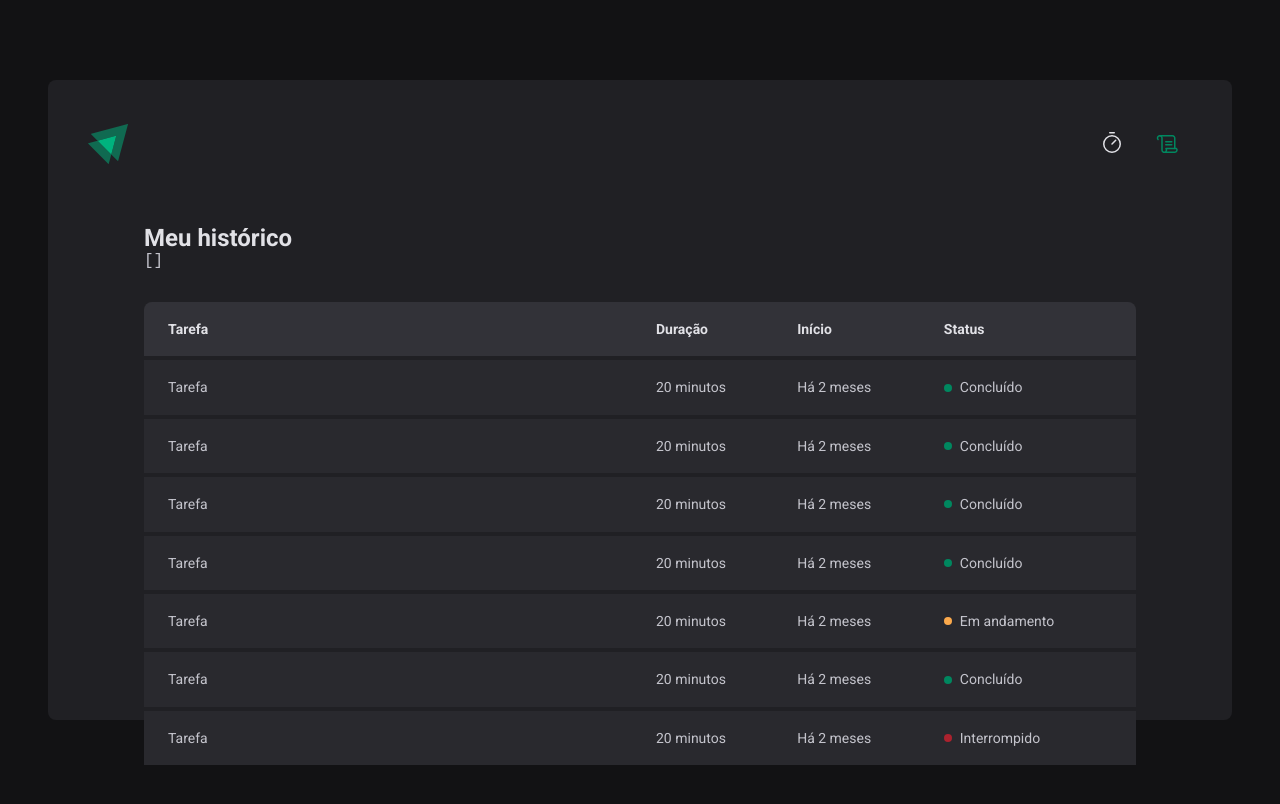
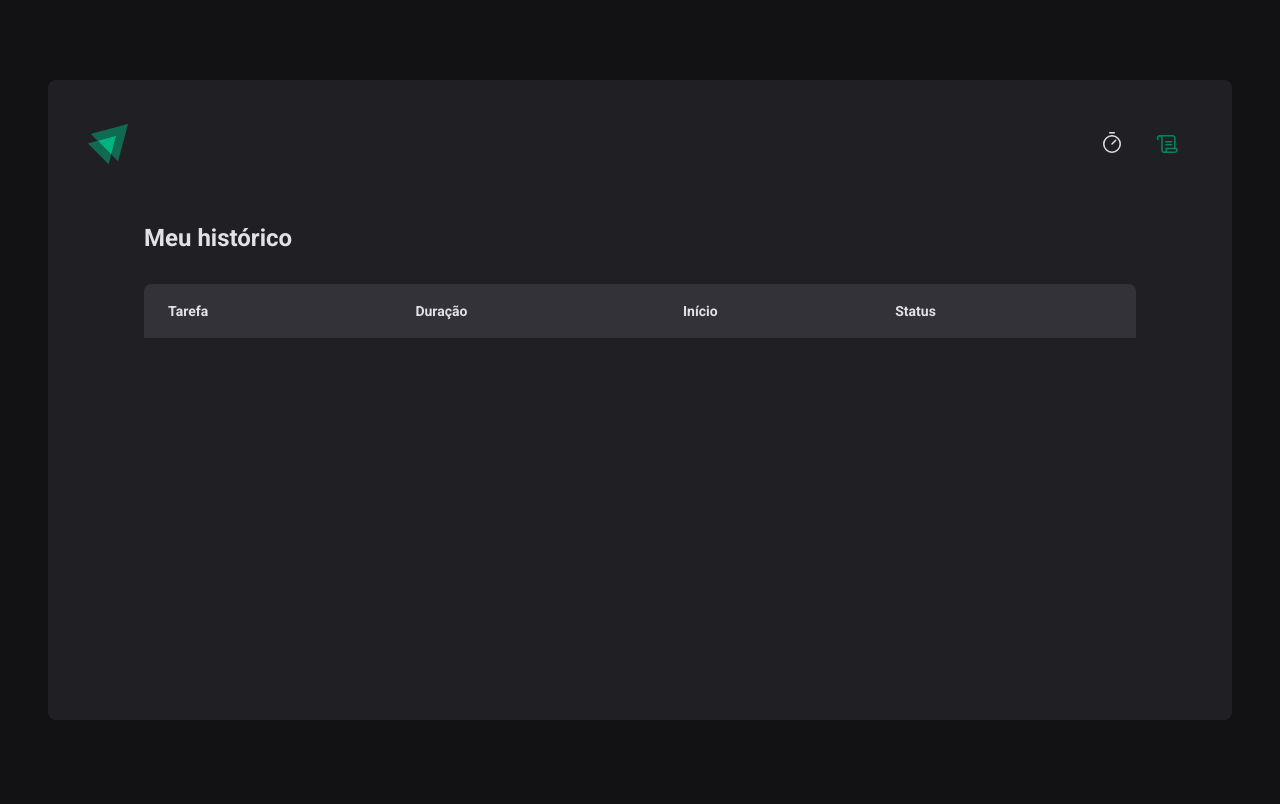
Before and after one commit to fabiomoura-m/ignite-timer, a React (Vite) app: page /history in a window 1280 px wide. Shown: the top 804 px of the page. Built offline with nearby package versions, Linux system fonts and the light colour scheme.

Commit message:
Contexto no React - Formatação de data

```diff
--- a/src/pages/History/index.tsx
+++ b/src/pages/History/index.tsx
@@ -1,5 +1,7 @@
 import { useContext } from 'react'
 import { CyclesContext } from '../../contexts/CyclesContext'
+import { formatDistanceToNow } from 'date-fns'
+import ptBR from 'date-fns/locale/pt-BR'
 import { HistoryContainer, HistoryList, Status } from './styles'
 
 export function History() {
@@ -7,7 +9,7 @@
   return (
     <HistoryContainer>
       <h1>Meu histórico</h1>
-      <pre>{JSON.stringify(cycles, null, 2)}</pre>
+
       <HistoryList>
         <table>
           <thead>
@@ -19,62 +21,33 @@
             </tr>
           </thead>
           <tbody>
-            <tr>
-              <td>Tarefa</td>
-              <td>20 minutos</td>
-              <td>Há 2 meses</td>
-              <td>
-                <Status statusColor="green">Concluído</Status>
-              </td>
-            </tr>
-            <tr>
-              <td>Tarefa</td>
-              <td>20 minutos</td>
-              <td>Há 2 meses</td>
-              <td>
-                <Status statusColor="green">Concluído</Status>
-              </td>
-            </tr>
-            <tr>
-              <td>Tarefa</td>
-              <td>20 minutos</td>
-              <td>Há 2 meses</td>
-              <td>
-                <Status statusColor="green">Concluído</Status>
-              </td>
-            </tr>
-            <tr>
-              <td>Tarefa</td>
-              <td>20 minutos</td>
-              <td>Há 2 meses</td>
-              <td>
-                <Status statusColor="green">Concluído</Status>
-              </td>
-            </tr>
-            <tr>
-              <td>Tarefa</td>
-              <td>20 minutos</td>
-              <td>Há 2 meses</td>
-              <td>
-                <Status statusColor="yellow">Em andamento</Status>
-              </td>
-            </tr>
-            <tr>
-              <td>Tarefa</td>
-              <td>20 minutos</td>
-              <td>Há 2 meses</td>
-              <td>
-                <Status statusColor="green">Concluído</Status>
-              </td>
-            </tr>
-            <tr>
-              <td>Tarefa</td>
-              <td>20 minutos</td>
-              <td>Há 2 meses</td>
-              <td>
-                <Status statusColor="red">Interrompido</Status>
-              </td>
-            </tr>
+            {cycles.map((cycle) => {
+              return (
+                <tr key={cycle.id}>
+                  <td>{cycle.task}</td>
+                  <td>{cycle.minutesAmount} minutos</td>
+                  <td>
+                    {formatDistanceToNow(cycle.startDate, {
+                      addSuffix: true,
+                      locale: ptBR,
+                    })}
+                  </td>
+                  <td>
+                    {cycle.finishedDate && (
+                      <Status statusColor="green">Concluído</Status>
+                    )}
+
+                    {cycle.interruptedDate && (
+                      <Status statusColor="red">Interrompido</Status>
+                    )}
+
+                    {!cycle.finishedDate && !cycle.interruptedDate && (
+                      <Status statusColor="yellow">Em andamento</Status>
+                    )}
+                  </td>
+                </tr>
+              )
+            })}
           </tbody>
         </table>
       </HistoryList>
```
